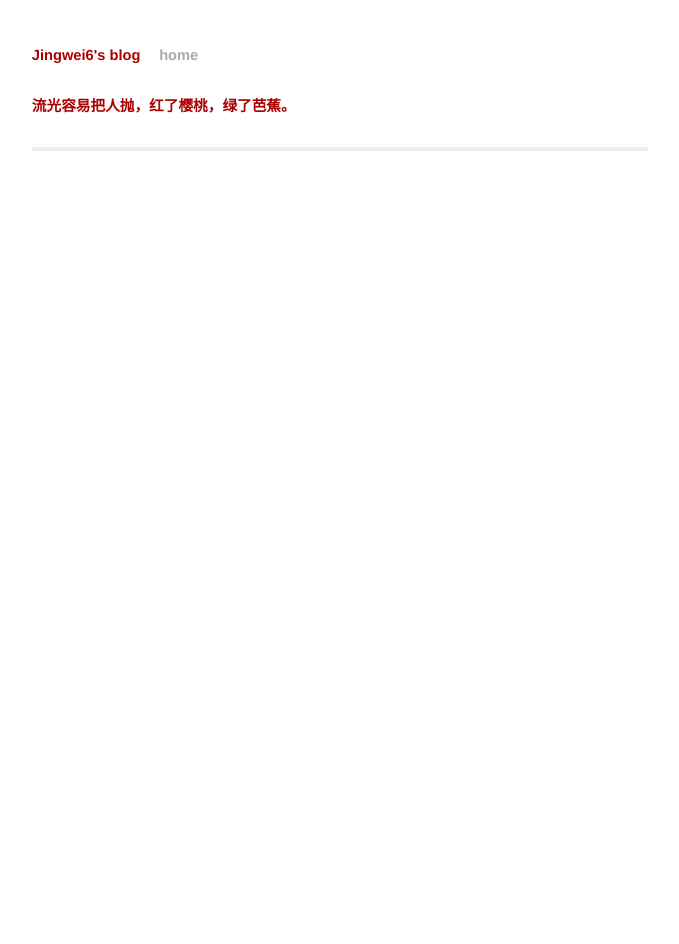
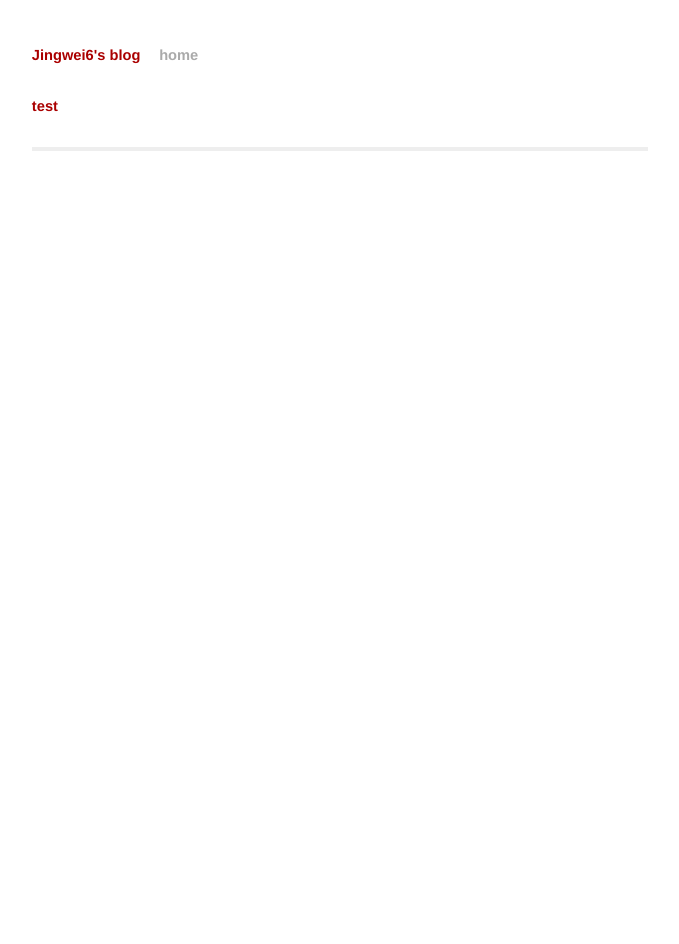
Before and after one commit to jingwei6/blog, a Jekyll site: the page built from index.html, in a window 1280 px wide. Shown: the whole page, without its empty margins (300-979 px from the left). Built offline with Jekyll 4.4.1, drawn with Linux system fonts in a browser that asks for light colours; Markdown is read by kramdown in place of the engine named in the settings.

Commit message:
Modify home page

```diff
--- a/index.html
+++ b/index.html
@@ -2,9 +2,11 @@
 layout: default
 title: Jingwei6's blog
 ---
+
 <div class="title">
-    流光容易把人抛，红了樱桃，绿了芭蕉。
+    test
 </div>
+
 <div id="home">
   <ul class="posts">
     {% for post in site.posts %}
```
